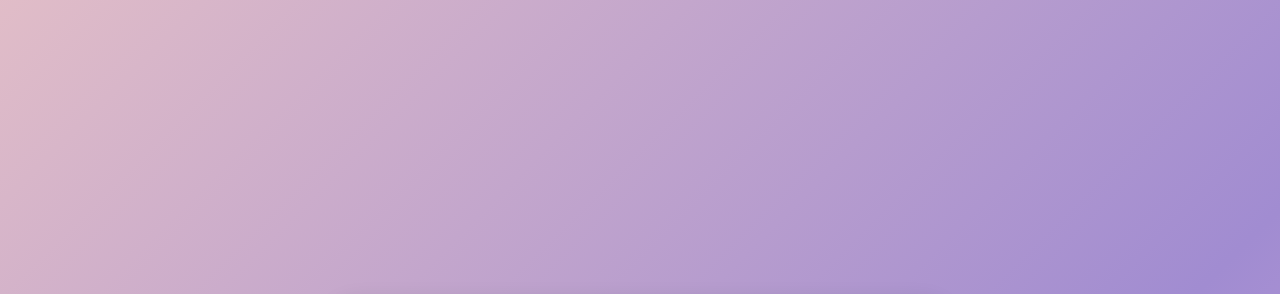
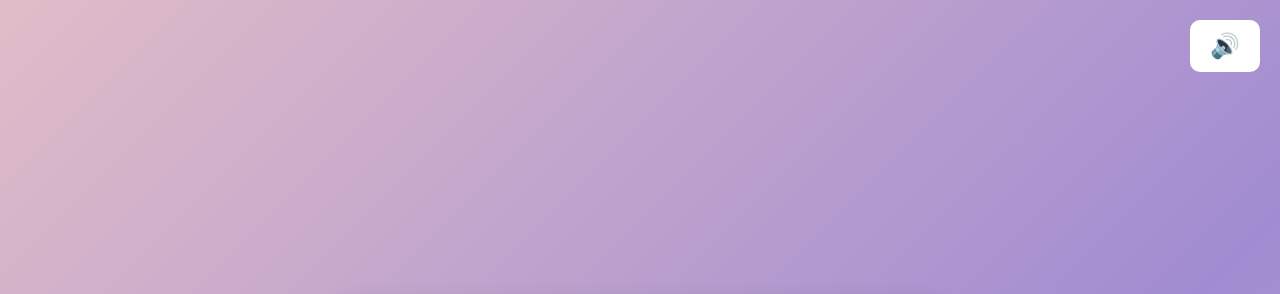
Before and after one commit to mahi07-cloud/colorful-todo, a plain HTML site: page index.html in a window 1280 px wide. Shown: the top 294 px of the page. Drawn offline with Linux system fonts and the light colour scheme.

Commit message:
🎧 Added background music file

```diff
--- a/index.html
+++ b/index.html
@@ -5,6 +5,8 @@
   <meta name="viewport" content="width=device-width, initial-scale=1.0"/>
   <title>🎉 Colorful To-Do List</title>
   <link rel="stylesheet" href="styles.css" />
+  <link rel="icon" href="favicon.ico" type="image/x-icon" />
+
 </head>
 <body>
   <div class="container">
@@ -15,6 +17,13 @@
     </div>
     <ul id="taskList" class="task-list"></ul>
   </div>
+  <audio id="bgMusic" autoplay loop>
+    <source src="assets/bg-music.mp3" type="audio/mpeg">
+    Your browser does not support the audio element.
+  </audio>
+  <button onclick="toggleMusic()" id="music-btn">🔊</button>
+
+
 
   <script src="script.js"></script>
 </body>
--- a/script.js
+++ b/script.js
@@ -31,3 +31,14 @@ function addTask() {
       addTask();
     }
   });
+  function toggleMusic() {
+    const music = document.getElementById('bgMusic');
+    const btn = document.getElementById('music-btn');
+    if (music.paused) {
+      music.play();
+      btn.textContent = "🔊";
+    } else {
+      music.pause();
+      btn.textContent = "🔈";
+    }
+  }
--- a/styles.css
+++ b/styles.css
@@ -131,3 +131,12 @@ body {
     box-shadow: 0 0 10px rgba(255, 100, 100, 0.4);
     transform: scale(1.05);
   }
+  #music-btn {
+    position: fixed;
+    top: 20px;
+    right: 20px;
+    background: #fff;
+    border: none;
+    font-size: 24px;
+    cursor: pointer;
+  }
```
Also changed, not shown: favicon.ico (added), 1 other file.
